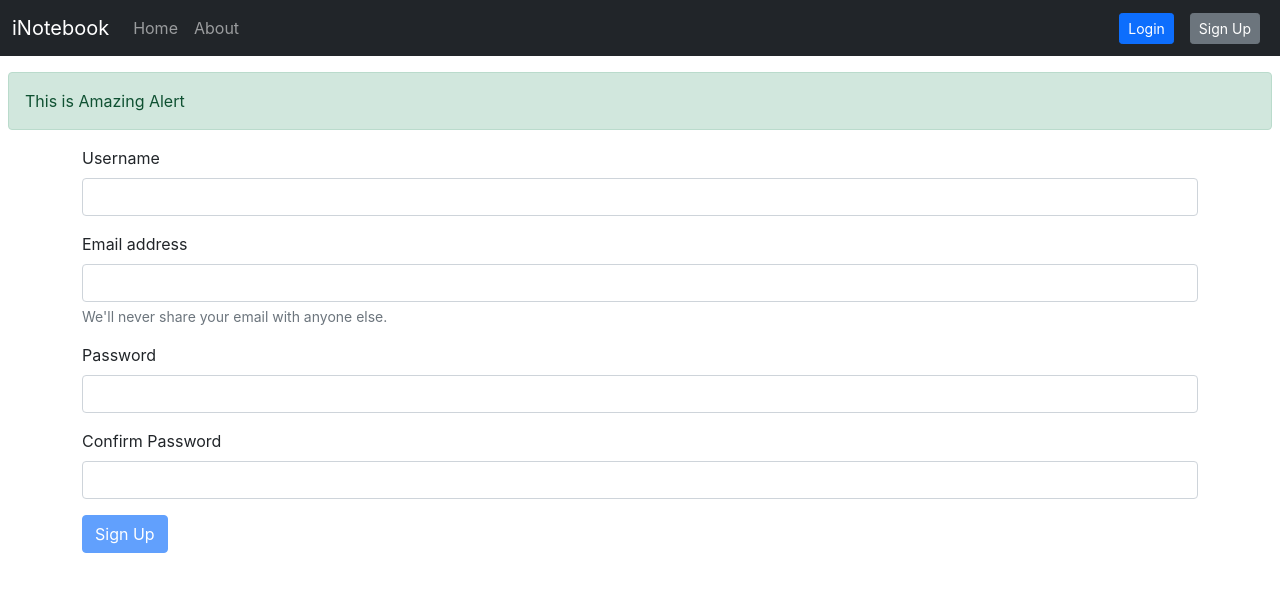
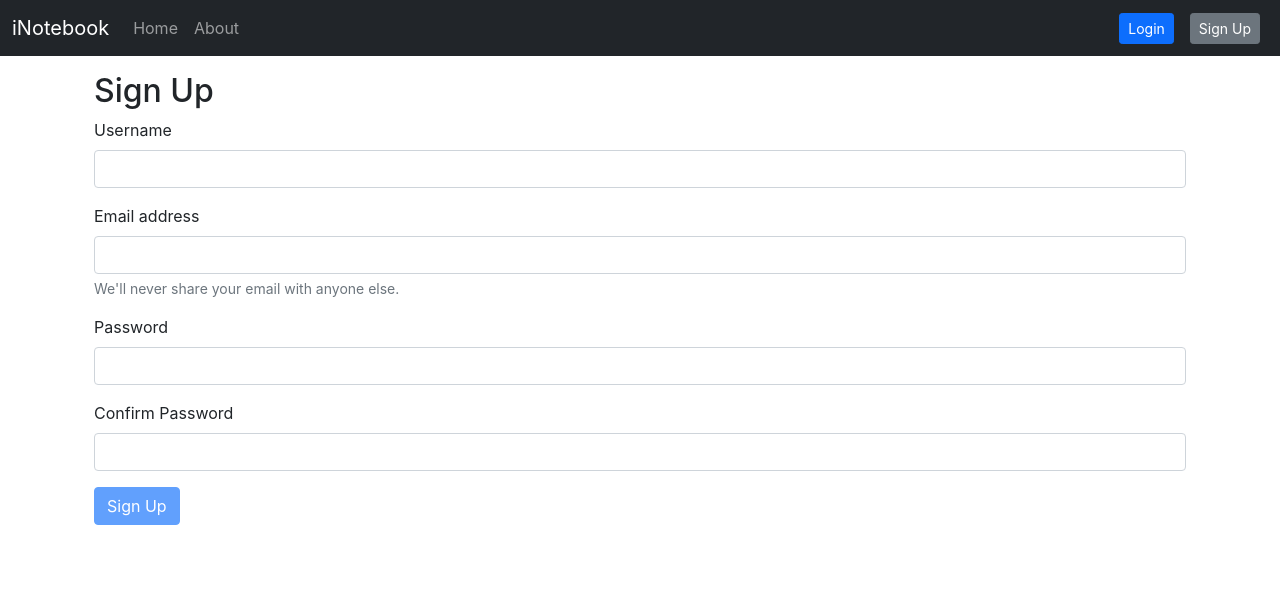
Before and after one commit to Fenil-13/iNotebook-frontend, a React (Create React App) app: page /signup in a window 1280 px wide. Shown: the top 592 px of the page. Built offline with nearby package versions, Linux system fonts and the light colour scheme.

Commit message:
Alert Component Used + Bug Fixed

```diff
--- a/src/App.js
+++ b/src/App.js
@@ -1,4 +1,5 @@
 import './App.css';
+import { useState } from 'react';
 import { Routes, Route } from "react-router-dom";
 import Home from './components/Home';
 import About from './components/About';
@@ -8,20 +9,29 @@ import Alert from './components/Alert';
 import Login from './components/Login';
 import Signup from './components/Signup';
 function App() {
-
+  const [alert, setAlert] = useState(null)
+  const showAlert = (message, type) => {
+    setAlert({
+      msg: message,
+      type: type
+    })
+    setTimeout(() => {
+      setAlert(null)
+    }, 2000);
+  }
   return (
     <>
       <NoteState>
         <div className="App">
           <Navbar />
-          <Alert message="This is Amazing Alert" />
+          <Alert alert={alert} />
 
           <div className='container'>
             <Routes>
-              <Route exact path="/" element={<Home />} />
-              <Route exact path="about" element={<About />} />
-              <Route exact path="login" element={<Login />} />
-              <Route exact path="signup" element={<Signup />} />
+              <Route exact path="/" element={<Home showAlert={showAlert} />} />
+              <Route exact path="about" element={<About showAlert={showAlert} />} />
+              <Route exact path="login" element={<Login showAlert={showAlert} />} />
+              <Route exact path="signup" element={<Signup showAlert={showAlert} />} />
             </Routes>
           </div>
         </div>
--- a/src/components/AddNote.js
+++ b/src/components/AddNote.js
@@ -1,6 +1,6 @@
 import React, { useContext, useState } from 'react'
 import noteContext from '../context/notes/noteContext'
-export default function AddNote() {
+export default function AddNote(props) {
     const { addNote } = useContext(noteContext)
     const [note, setNote] = useState({ title: "", description: "", tag: "" })
     const handleAddNoteClick = (e) => {
@@ -8,6 +8,8 @@ export default function AddNote() {
         document.getElementById('title').value = ""
         document.getElementById('description').value = ""
         document.getElementById('tag').value = ""
+        document.getElementById("btnAdd").disabled = true;
+        props.showAlert("Add Note Successfully", "success")
         addNote(note.title, note.description, note.tag)
     }
     const onChange = (e) => {
@@ -34,7 +36,7 @@ export default function AddNote() {
                             name='tag' onChange={onChange} />
                     </div>
 
-                    <button disabled={
+                    <button id="btnAdd" name="btnAdd" disabled={
                         note.title.length < 5 ||
                         note.description.length < 5
                     } type="submit" className="btn btn-primary my-3" onClick={handleAddNoteClick}>Submit</button>
--- a/src/components/Alert.js
+++ b/src/components/Alert.js
@@ -1,11 +1,13 @@
 import React from 'react'
 
 export default function Alert(props) {
-    return (
-        <div>
-            <div className="alert alert-success my-3 mx-2" role="alert">
-                {props.message}
+    return (props.alert &&
+        <>
+            <div className="container my-3">
+                <div className={`alert alert-${props.alert.type} alert-dismissible fade show`} role="alert">
+                    <strong>{props.alert.msg} </strong>
+                </div>
             </div>
-        </div>
+        </>
     )
 }
--- a/src/components/Home.js
+++ b/src/components/Home.js
@@ -1,11 +1,11 @@
 import React from 'react'
 import Notes from './Notes'
 
-export default function Home() {
-
+export default function Home(props) {
+    const { showAlert } = props
     return (
         <div>
-            <Notes />
+            <Notes showAlert={showAlert} />
 
         </div>
     )
--- a/src/components/Login.js
+++ b/src/components/Login.js
@@ -1,6 +1,6 @@
 import React, { useState } from 'react'
 import { useNavigate } from "react-router-dom";
-export default function Login() {
+export default function Login(props) {
     const navigate = useNavigate();
     const host = "http://localhost:1353"
     const [credentials, setCredentials] = useState({ email: "", password: "" })
@@ -17,6 +17,8 @@ export default function Login() {
             response = await response.json()
             localStorage.setItem('authToken', response.authToken)
             navigate('/');
+        } else {
+            props.showAlert("Invalid Credentials", "danger")
         }
     }
     const onChange = (e) => {
@@ -26,7 +28,8 @@ export default function Login() {
 
     return (
         <>
-            <div className="container text-center"></div>
+            <div className="container my-3">
+                <h2 className=''>Login</h2>
                 <form onSubmit={handleSubmit}>
                     <div className="mb-3">
                         <label htmlFor="email" className="form-label">Email address</label>
@@ -39,6 +42,7 @@ export default function Login() {
                     </div>
                     <button type="submit" className="btn btn-primary" >Login</button>
                 </form>
+            </div>
         </>
     )
 }
--- a/src/components/NoteItem.js
+++ b/src/components/NoteItem.js
@@ -16,7 +16,10 @@ export default function NoteItem(props) {
                             <i className="far fa-edit" onClick={() => {
                                 updateNote(note)
                             }}></i>
-                            <i className="fas fa-trash-alt" onClick={() => { deleteNote(note._id) }}></i>
+                            <i className="fas fa-trash-alt" onClick={() => {
+                                props.showAlert("Note Deleted", "success")
+                                deleteNote(note._id)
+                            }}></i>
                         </div>
 
                     </div>
--- a/src/components/Notes.js
+++ b/src/components/Notes.js
@@ -2,7 +2,7 @@ import React, { useContext, useEffect, useRef, useState } from "react";
 import noteContext from "../context/notes/noteContext";
 import NoteItem from "./NoteItem";
 import AddNote from "./AddNote";
-export default function Notes() {
+export default function Notes(props) {
     const { notes, getNotes, editNote } = useContext(noteContext);
     const [currentNode, setCurrentNote] = useState({
         eid: "",
@@ -35,6 +35,7 @@ export default function Notes() {
             currentNode.edescription,
             currentNode.etag
         );
+        props.showAlert("Note Updated", "success")
         document.getElementById("etitle").value = "";
         document.getElementById("edescription").value = "";
         document.getElementById("etag").value = "";
@@ -45,7 +46,7 @@ export default function Notes() {
 
     return (
         <>
-            <AddNote />
+            <AddNote showAlert={props.showAlert} />
             <button
                 type="button"
                 className="btn btn-primary d-none"
@@ -66,9 +67,7 @@ export default function Notes() {
                 <div className="modal-dialog" role="document">
                     <div className="modal-content">
                         <div className="modal-header">
-                            <h5 className="modal-title" id="exampleModalLabel">
-                                Edit Note
-                            </h5>
+                            <h5 className="modal-title" id="exampleModalLabel">  Edit Note </h5>
                             <button type="button" className="close" data-dismiss="modal"
                                 aria-label="Close">
                                 <span aria-hidden="true">&times;</span>
@@ -125,6 +124,8 @@ export default function Notes() {
                                 Close
                             </button>
                             <button
+                                name="btnUpdate"
+                                id="btnUpdate"
                                 disabled={
                                     currentNode.etitle.length < 5 ||
                                     currentNode.edescription.length < 5
@@ -146,7 +147,7 @@ export default function Notes() {
                 <div className="row">
                     {notes.map((note) => {
                         return (
-                            <NoteItem key={note._id} updateNote={updateNote} note={note} />
+                            <NoteItem key={note._id} showAlert={props.showAlert} updateNote={updateNote} note={note} />
                         );
                     })}
                 </div>
--- a/src/components/Signup.js
+++ b/src/components/Signup.js
@@ -1,7 +1,7 @@
 import React, { useState } from 'react'
 import { useNavigate } from "react-router-dom";
 
-export default function Signup() {
+export default function Signup(props) {
     const navigate = useNavigate();
     const host = "http://localhost:1353"
     const [credentials, setCredentials] = useState({ name: "", email: "", password: "", confirmpassword: "" })
@@ -9,7 +9,7 @@ export default function Signup() {
     const handleSubmit = async (e) => {
         e.preventDefault();
         if (credentials.password !== credentials.confirmpassword) {
-            alert("Password and Confirm password are diffrent")
+            props.showAlert("Password and Confirm password must be same", "warning")
             document.getElementById('password').value = ""
             document.getElementById('confirmpassword').value = ""
             return
@@ -24,8 +24,11 @@ export default function Signup() {
         });
         if (response.status === 200) {
             response = await response.json()
+            props.showAlert("Account Created Successfully", "success")
             localStorage.setItem('authToken', response.authToken)
-            navigate('/');
+            navigate('/login');
+        } else {
+            props.showAlert("Invalid Data", "danger")
         }
     }
     const onChange = (e) => {
@@ -33,7 +36,8 @@ export default function Signup() {
     };
     return (
         <>
-            <div className="container text-center"></div>
+            <div className="container my-3">
+                <h2>Sign Up</h2>
                 <form onSubmit={handleSubmit}>
                     <div className="mb-3">
                         <label htmlFor="name" className="form-label">Username</label>
@@ -54,6 +58,7 @@ export default function Signup() {
                     </div>
                     <button disabled={credentials.name.length <= 0 || credentials.password.length <= 5 || credentials.confirmpassword.length <= 5} type="submit" className="btn btn-primary" >Sign Up</button>
                 </form>
+            </div>
         </>
     )
 }
```
Lines whose indentation alone changed are shown as unchanged.
